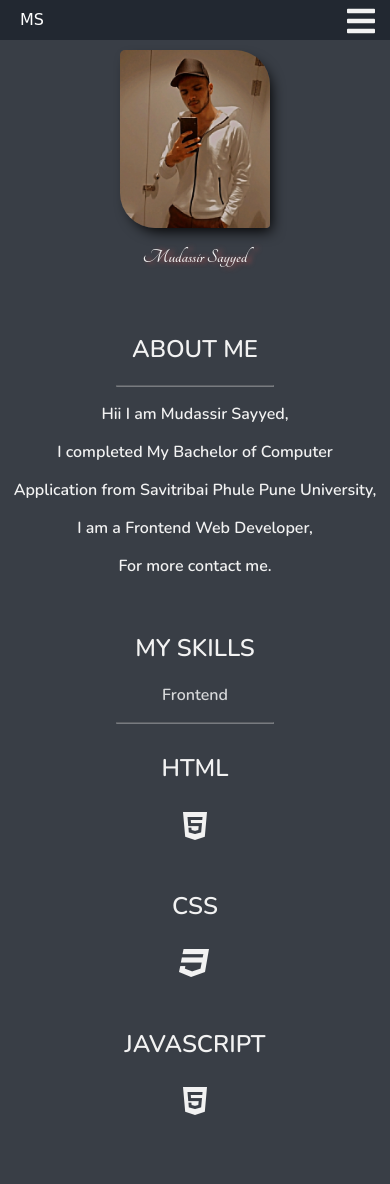
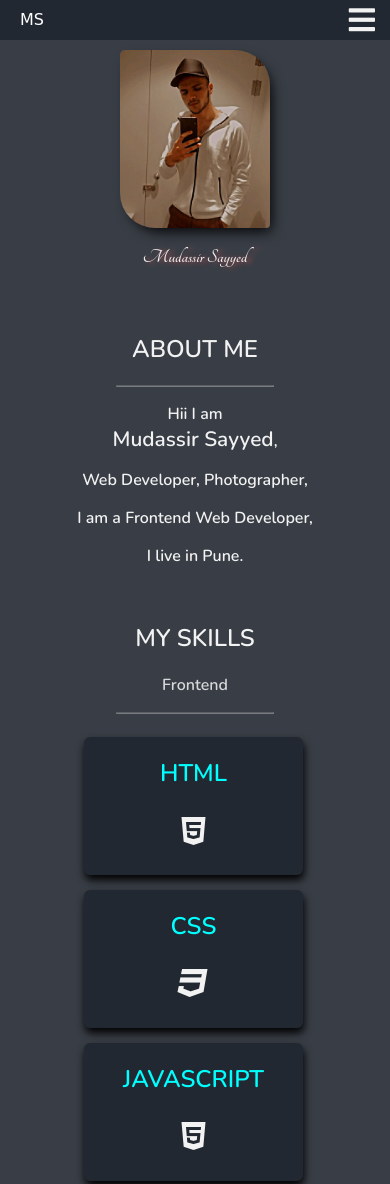
Before and after one commit to 3eingms/Portfolio, a website: page index.html in a window 390 px wide. Shown: the top 1184 px of the page. Drawn offline with nearby package versions, Linux system fonts and the light colour scheme; a web font is replaced by a local one.

Commit message:
new change

```diff
--- a/assets/css/mycss.css
+++ b/assets/css/mycss.css
@@ -39,7 +39,13 @@ hr{
 .swipe-text{
     opacity: 50%;
 }
-
+.sname{
+    font-size: 1.3rem;
+}
+.more a{
+    /* text-decoration: none; */
+    color: white;
+}
 /* navbar section */
 .containers{
     height: 40px;
@@ -64,6 +70,7 @@ hr{
     float: right;
     margin-right: 15px;
     margin-top: 5px;
+    font-size: 15px;
 }
 .side-menu{
     background-color:#222831;
@@ -80,7 +87,7 @@ hr{
     list-style-type: none;
 }
 .side-menu ul li{
-    padding: 10px 10px;
+    padding: 15px 10px;
 }
 .side-menu ul li a{
     color: white;
@@ -140,11 +147,10 @@ hr{
 .skill{
     font-family: 'Nunito', sans-serif;
     text-align: center;
-    /* margin-bottom: 42px; */
 
 
 }
-.sl {
+.sl{
     width: 50%;
     float: left;
     text-align: center;
@@ -161,6 +167,16 @@ hr{
 
 }
 
+.html{
+    background-color: #00000070;
+    margin-left: 84px;
+    margin-right: 87px;
+    border-radius: 6px;
+    margin-top: 15px;
+    box-shadow: black 1px 5px 8px 0px ;
+    background-color: #222831;
+}
+
 .d-flex{
     display: flex;
 }
@@ -168,6 +184,7 @@ hr{
 .w-100{
     width: 100%;
 }
+
 /* CV section */
 .cv{
     font-family: 'Nunito', sans-serif;
@@ -292,11 +309,29 @@ footer{
         float: none;
         width: 100%;
     }
+    .html{
+        background-color: #00000070;
+        margin-left: 84px;
+        margin-right: 87px;
+        border-radius: 6px;
+        margin-top: 15px;
+        box-shadow: black 1px 5px 8px 0px ;
+        background-color: #222831;
+    }
 }
 /* for head before nav */
 @media screen and (max-width: 400px){
     .header h1{
         font-size: 20px;
+    }
+    .html{
+        background-color: #00000070;
+        margin-left: 84px;
+        margin-right: 87px;
+        border-radius: 6px;
+        margin-top: 15px;
+        box-shadow: black 1px 5px 8px 0px ;
+        background-color: #222831;
     }
 }
 
@@ -313,6 +348,15 @@ footer{
     .cvbtn button{
         width: 20%;
     }
+    .html{
+        background-color: #00000070;
+        margin-left: 84px;
+        margin-right: 87px;
+        border-radius: 6px;
+        margin-top: 15px;
+        box-shadow: black 1px 5px 8px 0px ;
+        background-color: #222831;
+    }
 
 
 }
@@ -323,10 +367,28 @@ footer{
     .flex-wrap{
         flex-wrap: wrap;
     }
+    .html{
+        background-color: #00000070;
+        margin-left: 84px;
+        margin-right: 87px;
+        border-radius: 6px;
+        margin-top: 15px;
+        box-shadow: black 1px 5px 8px 0px;
+        background-color: #222831;
+    }
 }
 @media screen and (max-width:568px){
     .contact{
         width: auto;
+    }
+    .html{
+        background-color: #00000070;
+        margin-left: 84px;
+        margin-right: 87px;
+        border-radius: 6px;
+        margin-top: 15px;
+        box-shadow: black 1px 5px 8px 0px;
+        background-color: #222831;
     }
 }
 @media screen and (max-width:398) {
@@ -336,4 +398,13 @@ footer{
     .logo-img{
         max-width: 10%;
     }
+    .html{
+        background-color: #00000070;
+        margin-left: 84px;
+        margin-right: 87px;
+        border-radius: 6px;
+        margin-top: 15px;
+        box-shadow: black 1px 5px 8px 0px;
+        background-color: #222831;
+    }
 }
--- a/index.html
+++ b/index.html
@@ -5,7 +5,7 @@
     <meta charset="UTF-8">
     <meta http-equiv="X-UA-Compatible" content="IE=edge">
     <meta name="viewport" content="width=device-width, initial-scale=1.0">
-    <title>Mudassir Sayyed</title>
+    <title>Mudassir Sayyed | Web Developer </title>
     <link rel="stylesheet" href="assets/css/mycss.css">
     <!-- bootstrap icon -->
     <link rel="stylesheet" href="https://pro.fontawesome.com/releases/v5.10.0/css/all.css">
@@ -88,14 +88,18 @@
                 <h2 id="who">ABOUT ME</h2>
                 <hr class="hr">
                 <div class="info">
-                    <p>Hii I am Mudassir Sayyed,</p>
-                    <p>I completed My Bachelor of Computer</p>
-                    <p>Application from Savitribai Phule Pune University,</p>
+                    <p>Hii I am <br><span class="sname"> Mudassir Sayyed</span>,</p>
+                    <p>Web Developer, Photographer,</p>
+                    <!-- <p>I completed My Bachelor of Computer</p> -->
+                    <!-- <p>Application from Savitribai Phule Pune University,</p> -->
                     <p>I am a Frontend Web Developer,</p>
-                    <p>For more contact me.</p>
+                    <p>I live in Pune.</p>
+
 
                 </div>
+
             </div>
+
         </div>
         <!-- skill section -->
         <div class="skill" id="skills">
@@ -105,16 +109,16 @@
         </div>
 
         <div class="d-flex flex-wrap">
-            <div class="skill w-100 text-center">
-                <h2>HTML</h2>
+            <div class="skill w-100 text-center html">
+                <h2 style="color: aqua;">HTML</h2>
                 <h1><i class="fab fa-html5"></i></h1>
             </div>
-            <div class="skill w-100 text-center">
-                <h2>CSS</h2>
+            <div class="skill w-100 text-center html">
+                <h2 style="color: aqua;">CSS</h2>
                 <h1><i class="fab fa-css3"></i></h1>
             </div>
-            <div class="skill w-100 text-center">
-                <h2>JAVASCRIPT</h2>
+            <div class="skill w-100 text-center html">
+                <h2 style="color: aqua;">JAVASCRIPT</h2>
                 <h1><i class="fab fa-html5"></i></h1>
             </div>
         </div>
```
